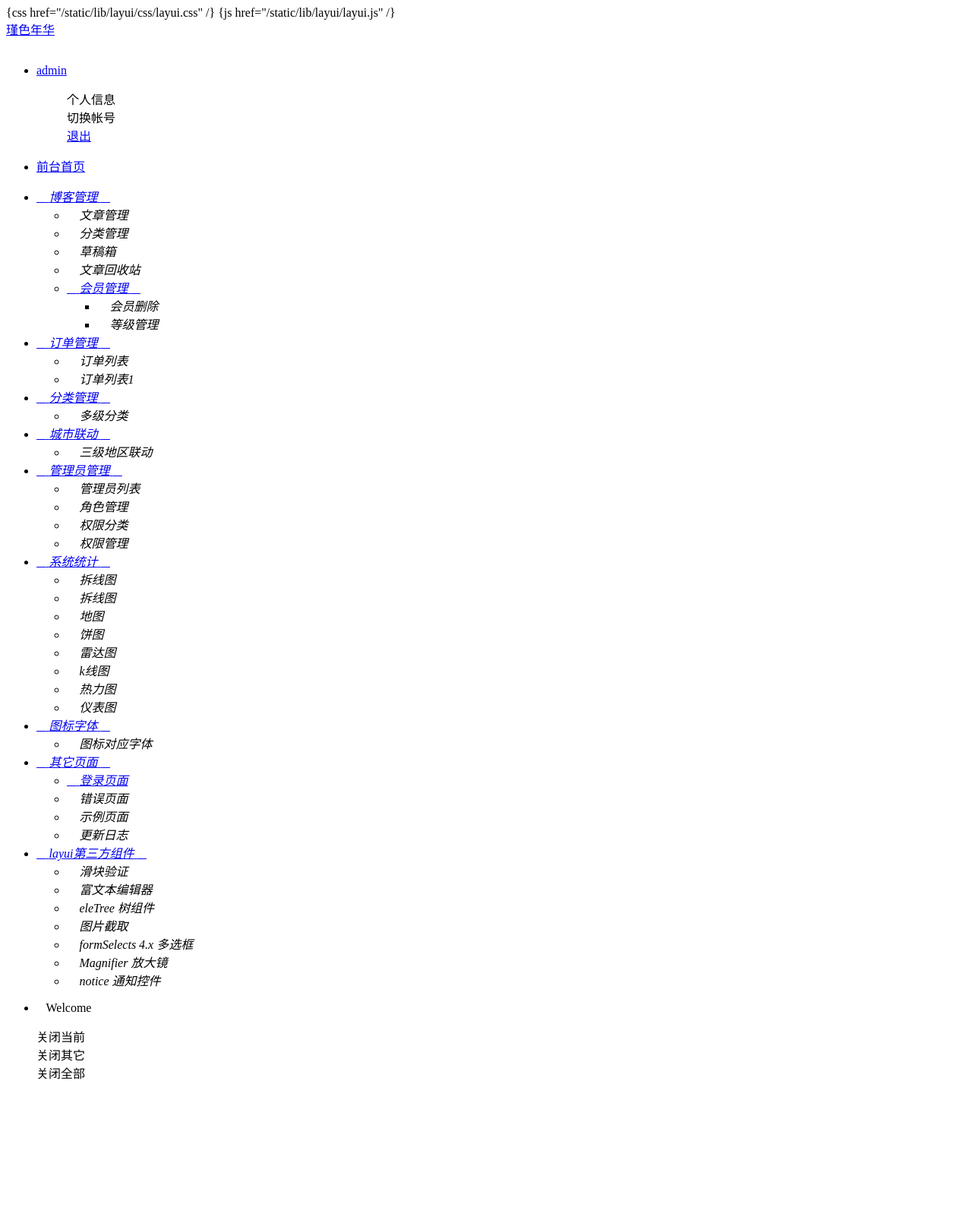
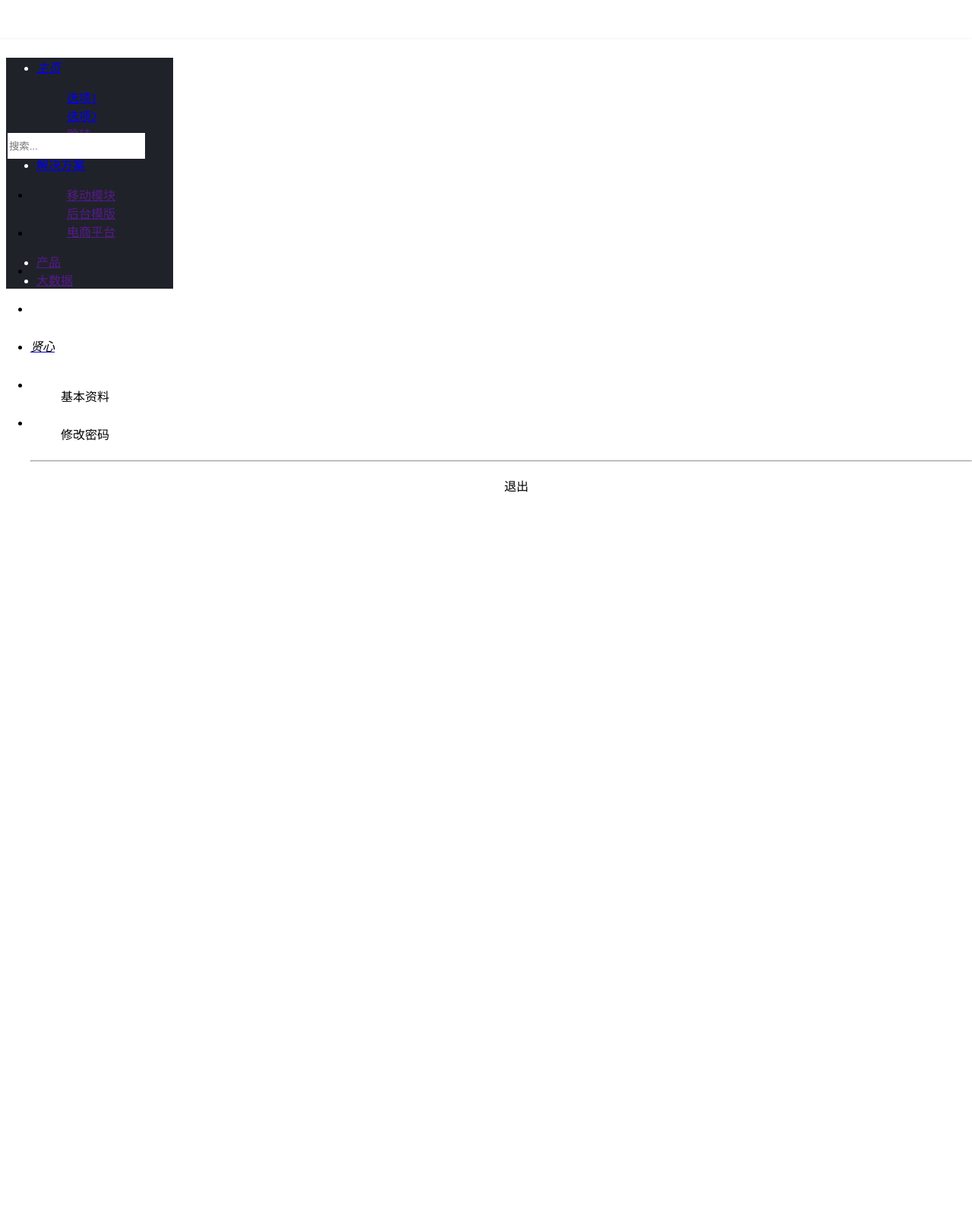
Before and after one commit to moxuan1105/-blog, a PHP site: template app/view/admin/index.html in a window 1280 px wide. Shown: the whole page at 76% size. After the commit the page ends 648 px from the top, so only its background shows below. Run offline with PHP 8.4, Linux system fonts and the light colour scheme; the template is opened without the code that fills it, so the values that code supplies are empty.

Commit message:
admin Index 布局修改

```diff
--- a/app/view/admin/index.html
+++ b/app/view/admin/index.html
@@ -8,37 +8,223 @@
         <meta http-equiv="Cache-Control" content="no-siteapp" />
         {css href="/static/lib/layui/css/layui.css" /}
         {js href="/static/lib/layui/layui.js" /}
+        <style>
+            .layui-header .layui-nav .layui-nav-item, .layui-logo {
+                height: 50px;
+                line-height: 50px;
+            }
+
+            .layui-header {
+                position: fixed;
+                top: 0;
+                left: 0;
+                width: 100%;
+                height: 50px;
+                background-color: #FFF;
+                border-bottom: none;
+                box-shadow: 0 1px 2px 0 rgba(0,0,0,.05);
+                z-index:999
+            }
+
+            .layui-header .layui-nav {
+                background: 0 0;
+            }
+
+            .layui-header .layui-nav-bar {
+                top: 0!important;
+                bottom: auto;
+                height: 3px;
+                background-color: #fff;
+                background-color: rgba(255,255,255,.3);
+            }
+
+            .layui-header .layui-nav-bar {
+                height: 2px;
+                background-color: #20222A;
+            }
+
+            .layui-header .layui-icon{
+                color:#777
+            }
+
+            .layui-header cite{
+                color:black;
+            }
+
+
+            .layui-layout-left {
+                padding: 0 10px;
+                left: 220px;
+            }
+
+            .layui-side-menu{
+                background-color: #20222A;
+                color:#fff;
+                width:220px;
+            }
+
+            .layui-input-search {
+                display: inline-block;
+                vertical-align: middle;
+                height: 32px;
+                border: none;
+                cursor: text;
+            }
+
+            .layui-logo{
+                position: fixed;
+                left: 0;
+                top: 0;
+                z-index: 1002;
+                width: 220px;
+                height: 49px;
+                padding: 0 15px;
+                box-sizing: border-box;
+                overflow: hidden;
+                font-weight: 300;
+                background-repeat: no-repeat;
+                background-position: center center;
+                line-height: 50px;
+                text-align: center;
+                font-size: 16px;
+            }
+
+            .layui-side-menu .layui-nav{
+                position: relative;
+                margin-top: 50px;
+                width: 220px;
+                background: 0 0;
+            }
+
+            .layui-body {
+                position: fixed;
+                top: 50px;
+                bottom: 0;
+                left: 220px;
+            }
+
+            .layadmin-iframe {
+                position: absolute;
+                width: 100%;
+                height: 100%;
+                left: 0;
+                top: 0;
+                right: 0;
+                bottom: 0;
+            }
+        </style>
     </head>
-    <body class="index">
-        <!-- 顶部开始 -->
-        <div class="container">
-            <div class="logo">
-                <a href="{:url('Index/')}">瑾色年华</a></div>
-            <div class="left_open">
-                <a><i title="展开左侧栏" class="iconfont">&#xe699;</i></a>
+    <body>
+        <div class="layui-header">
+            <ul class="layui-nav layui-layout-left">
+                <li class="layui-nav-item layadmin-flexible" lay-unselect="">
+                  <a href="javascript:;" layadmin-event="flexible" title="侧边伸缩">
+                    <i class="layui-icon layui-icon-shrink-right" id="LAY_app_flexible"></i>
+                  </a>
+                </li>
+                <li class="layui-nav-item layui-hide-xs" lay-unselect="">
+                  <a href="http://www.layui.com/admin/" target="_blank" title="前台">
+                    <i class="layui-icon layui-icon-website"></i>
+                  </a>
+                </li>
+                <li class="layui-nav-item" lay-unselect="">
+                  <a href="javascript:;" layadmin-event="refresh" title="刷新">
+                    <i class="layui-icon layui-icon-refresh-3"></i>
+                  </a>
+                </li>
+                <li class="layui-nav-item layui-hide-xs" lay-unselect="">
+                  <input type="text" placeholder="搜索..." autocomplete="off" class="layui-input layui-input-search" layadmin-event="serach" lay-action="template/search/keywords=">
+                </li>
+              </ul>
+
+
+
+              <ul class="layui-nav layui-layout-right" lay-filter="layadmin-layout-right">
+
+                <li class="layui-nav-item" lay-unselect="">
+                  <a lay-href="app/message/" layadmin-event="message">
+                    <i class="layui-icon layui-icon-notice"></i>
+
+                    <!-- 如果有新消息，则显示小圆点 -->
+                    <script type="text/html" template="" lay-url="./json/message/new.js">
+                    {{# if(d.data.newmsg){ }}
+                      <span class="layui-badge-dot"></span>
+                    {{# } }}
+                    </script>  <span class="layui-badge-dot"></span>
+
+                  </a>
+                </li>
+                <li class="layui-nav-item layui-hide-xs" lay-unselect="">
+                  <a href="javascript:;" layadmin-event="theme">
+                    <i class="layui-icon layui-icon-theme"></i>
+                  </a>
+                </li>
+                <li class="layui-nav-item layui-hide-xs" lay-unselect="">
+                  <a href="javascript:;" layadmin-event="note">
+                    <i class="layui-icon layui-icon-note"></i>
+                  </a>
+                </li>
+                <li class="layui-nav-item layui-hide-xs" lay-unselect="">
+                  <a href="javascript:;" layadmin-event="fullscreen">
+                    <i class="layui-icon layui-icon-screen-full"></i>
+                  </a>
+                </li>
+                <li class="layui-nav-item" lay-unselect="">
+                  <script type="text/html" template="" lay-url="./json/user/session.js" lay-done="layui.element.render('nav', 'layadmin-layout-right');">
+                    <a href="javascript:;">
+                      <cite>{{ d.data.username }}</cite>
+                    </a>
+                    <dl class="layui-nav-child">
+                      <dd><a lay-href="set/user/info">基本资料</a></dd>
+                      <dd><a lay-href="set/user/password">修改密码</a></dd>
+                      <hr>
+                      <dd layadmin-event="logout" style="text-align: center;"><a>退出</a></dd>
+                    </dl>
+                  </script> <a href="javascript:;"> <cite>贤心</cite> <span class="layui-nav-more"></span></a> <dl class="layui-nav-child layui-anim layui-anim-upbit"> <dd><a lay-href="set/user/info">基本资料</a></dd> <dd><a lay-href="set/user/password">修改密码</a></dd> <hr> <dd layadmin-event="logout" style="text-align: center;"><a>退出</a></dd> </dl>
+                </li>
+
+                <li class="layui-nav-item layui-hide-xs" lay-unselect="">
+                  <a href="javascript:;" layadmin-event="about"><i class="layui-icon layui-icon-more-vertical"></i></a>
+                </li>
+                <li class="layui-nav-item layui-show-xs-inline-block layui-hide-sm" lay-unselect="">
+                  <a href="javascript:;" layadmin-event="more"><i class="layui-icon layui-icon-more-vertical"></i></a>
+                </li>
+            </ul>
+
+
         </div>
-            <ul class="layui-nav right" lay-filter="">
+        <!-- 左侧菜单 -->
+        <div class="layui-side layui-side-menu">
+            <div class="layui-side-scroll">
+                <div class="layui-logo" lay-href>
+                    <span>瑾色年华</span>
+                </div>
+                <ul class="layui-nav layui-nav-tree layui-nav-side" lay-filter="leftNav">
                     <li class="layui-nav-item">
-                    <a href="javascript:;">admin</a>
+                    <a href="javascript:;" lay-tips="主页" lay-direction="2">
+                        <i class="layui-icon layui-icon-home"></i>
+                        <cite>主页</cite>
+                        <span class="layui-nav-more"></span>
+                    </a>
                     <dl class="layui-nav-child">
-                        <!-- 二级菜单 -->
-                        <dd>
-                            <a onclick="xadmin.open('个人信息','http://www.baidu.com')">个人信息</a></dd>
-                        <dd>
-                            <a onclick="xadmin.open('切换帐号','http://www.baidu.com')">切换帐号</a></dd>
-                        <dd>
-                            <a href="{:url('Login/logout')}">退出</a></dd>
+                        <dd><a href="javascript:;">选项1</a></dd>
+                        <dd><a href="javascript:;">选项2</a></dd>
+                        <dd><a href="">跳转</a></dd>
                     </dl>
                     </li>
-                <li class="layui-nav-item to-index">
-                    <a href="/">前台首页</a></li>
+                    <li class="layui-nav-item">
+                    <a href="javascript:;">解决方案</a>
+                    <dl class="layui-nav-child">
+                        <dd><a href="">移动模块</a></dd>
+                        <dd><a href="">后台模版</a></dd>
+                        <dd><a href="">电商平台</a></dd>
+                    </dl>
+                    </li>
+                    <li class="layui-nav-item"><a href="">产品</a></li>
+                    <li class="layui-nav-item"><a href="">大数据</a></li>
                 </ul>
             </div>
-        <!-- 顶部结束 -->
-        <!-- 中部开始 -->
-        <!-- 左侧菜单开始 -->
-        <div class="left-nav">
-            <div id="side-nav">
+            <!-- <div id="side-nav">
                 <ul id="nav">
                     <li>
                         <a href="javascript:;">
@@ -291,34 +477,22 @@
                         </ul>
                     </li>
                 </ul>
+            </div> -->
         </div>
+
+        <div class="layui-body">
+            <iframe src="{:url('Admin/articleManage')}" frameborder="0" class="layadmin-iframe"></iframe>
         </div>
-        <!-- <div class="x-slide_left"></div> -->
-        <!-- 左侧菜单结束 -->
-        <!-- 右侧主体开始 -->
-        <div class="page-content">
-            <div class="layui-tab tab" lay-filter="xbs_tab" lay-allowclose="false">
-                <ul class="layui-tab-title">
-                    <li class="home">
-                        <i class="layui-icon">&#xe68e;</i>Welcome</li></ul>
-                <div class="layui-unselect layui-form-select layui-form-selected" id="tab_right">
-                    <dl>
-                        <dd data-type="this">关闭当前</dd>
-                        <dd data-type="other">关闭其它</dd>
-                        <dd data-type="all">关闭全部</dd></dl>
-                </div>
-                <div class="layui-tab-content">
-                    <div class="layui-tab-item layui-show">
-                        <iframe src="{:url('hello')}" frameborder="0" scrolling="yes" class="x-iframe"></iframe>
-                    </div>
-                </div>
-                <div id="tab_show"></div>
-            </div>
-        </div>
-        <div class="page-content-bg"></div>
-        <style id="theme_style"></style>
-        <!-- 右侧主体结束 -->
-        <!-- 中部结束 -->
+
     </body>
 
+    <script>
+        //注意：导航 依赖 element 模块，否则无法进行功能性操作
+        layui.use('element', function(){
+          var element = layui.element;
+
+          //…
+        });
+    </script>
+
 </html>
--- a/route/app.php
+++ b/route/app.php
@@ -26,7 +26,7 @@
     Route::rule('articleDraft', 'Admin/articleDraft');
     Route::rule('articleAdd', 'Admin/articleAdd');
     Route::rule('/:articleId', 'Admin/articleEdit');
-    Route::rule('hello', 'admin/hello');
+    Route::rule('hello', 'Admin/hello');
     Route::rule('/', 'admin/index');
     Route::miss('admin/miss');
 });
```
Lines whose indentation alone changed are shown as unchanged.
